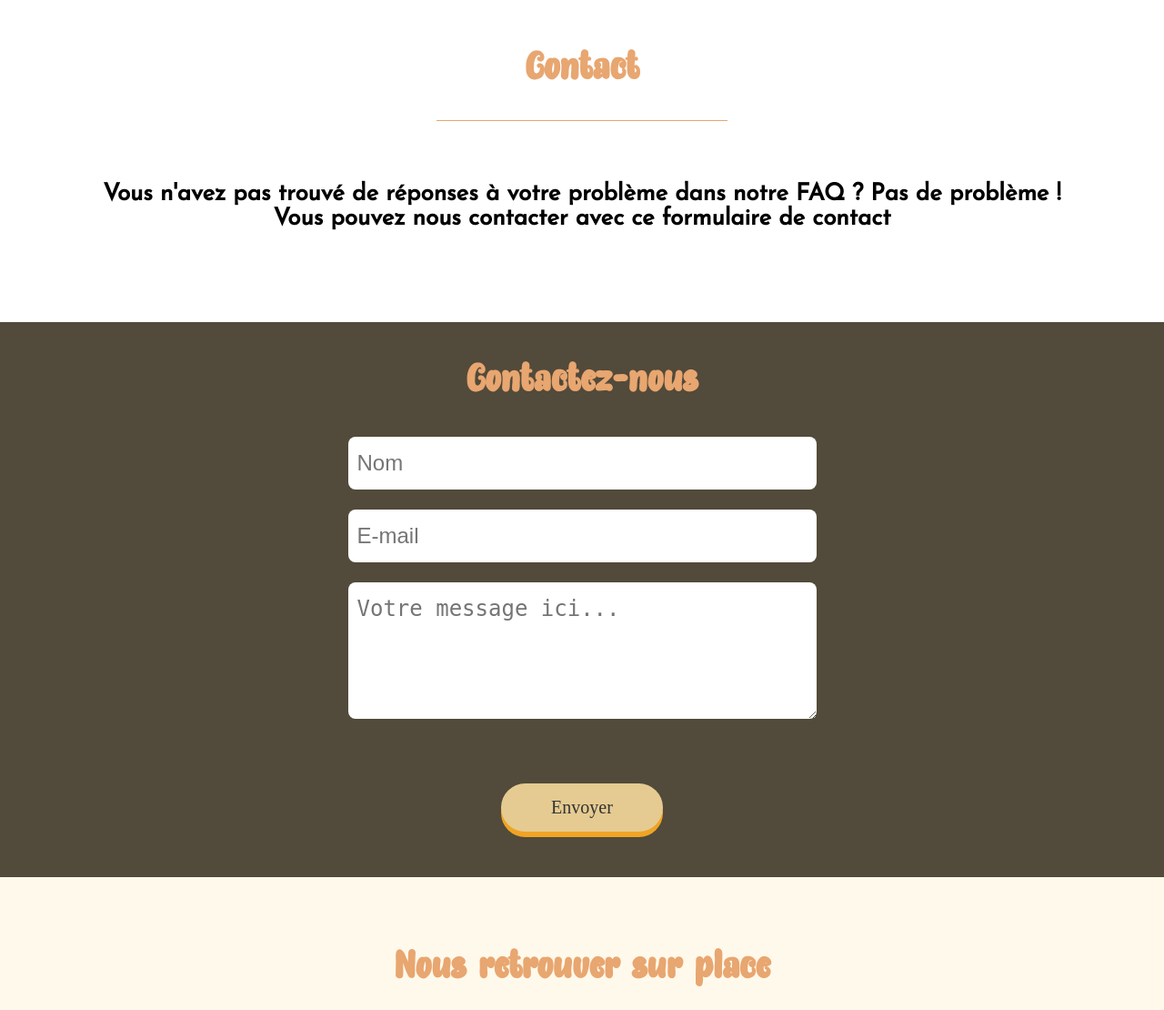
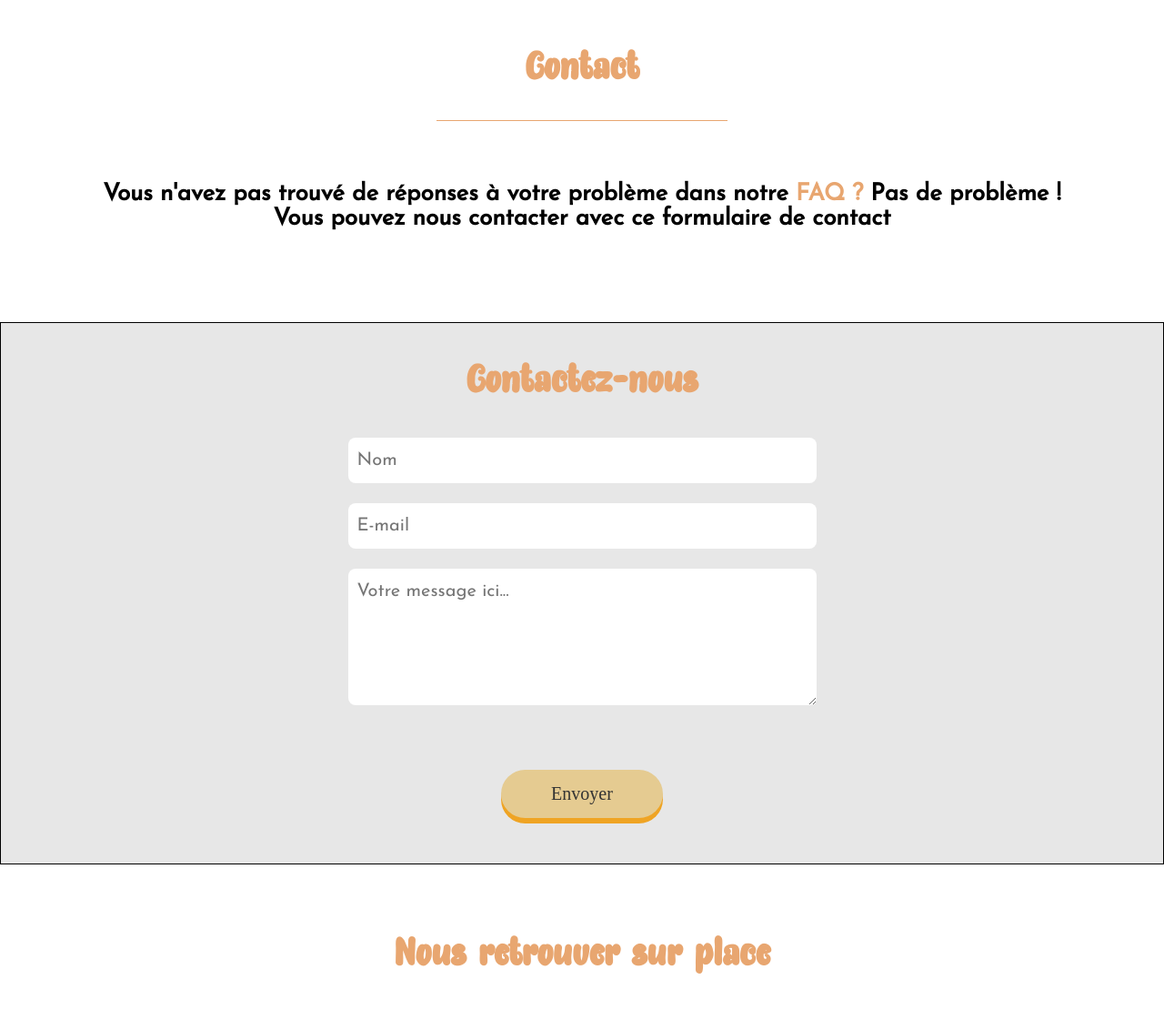
Before and after one commit to LylaCeles/SAE-WebWeek, a PHP site: page /contact.php in a window 1280 px wide. Shown: the part 189-1299 px from the top of the page at 91% size. Run offline with PHP 8.4, Linux system fonts and the light colour scheme.

Commit message:
design contact

```diff
--- a/CSS/contact.css
+++ b/CSS/contact.css
@@ -6,7 +6,9 @@
   justify-content: center;
   align-content: center;
 }
-
+a{
+  color:#e8a670;
+}
 
 /* **************** Intro ************* */
 
@@ -33,7 +35,8 @@
   flex-direction: column;
   justify-content: center;
   align-items: center;
-  background-color: #524A3A;
+  background-color: #e7e7e7;
+  border: 1px solid #000;
   color: #FFF;
 }
 
@@ -55,6 +58,8 @@ input, textarea {
   margin: 1px 0;
   font-size: 1.2em;
   border-radius: 8px;
+  font-family: "Josefin Sans" ;
+  font-size : 20px;
 }
 
 textarea {
@@ -68,7 +73,6 @@ textarea {
   flex-direction: column;
   justify-content: center;
   align-items: center;
-  background-color: #fff9eb;
   padding: 0px 0px 100px 0;
 }
 
```
